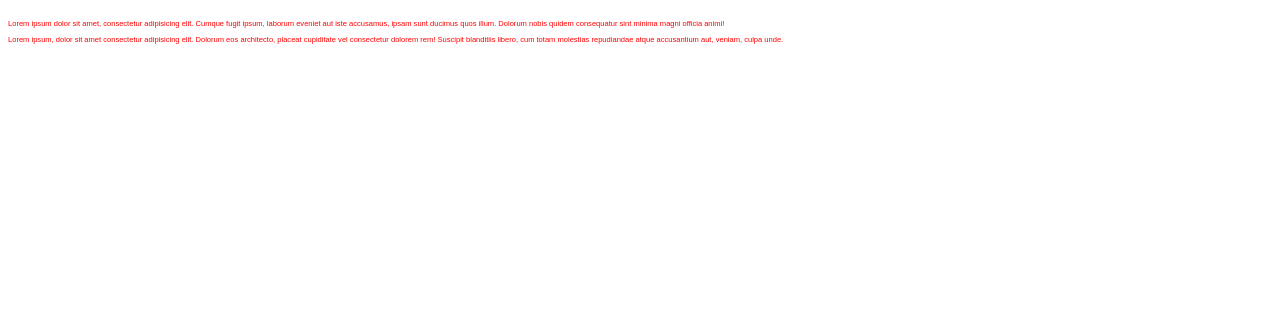
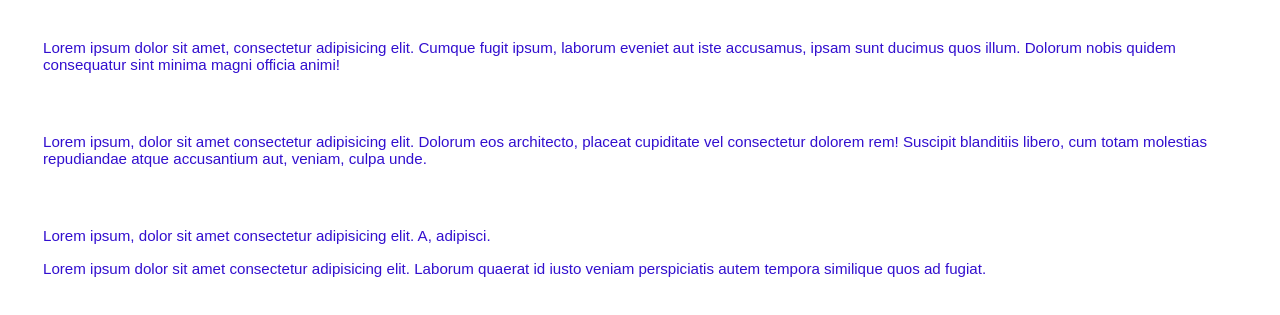
Before and after one commit to tranceyos2419/webpack_template, a website built with webpack: page views/index.html in a window 1280 px wide. Shown: the part 61-376 px from the top of the page. Built offline with nearby package versions, Linux system fonts and the light colour scheme.

Commit message:
refresh html file when webpack is watching

```diff
--- a/package.json
+++ b/package.json
@@ -21,6 +21,8 @@
     "babel-preset-env": "^1.7.0",
     "babel-preset-stage-0": "^6.24.1",
     "css-loader": "^0.28.11",
+    "raw-loader": "^0.5.1",
+    "reload-html-webpack-plugin": "^0.1.2",
     "style-loader": "^0.21.0",
     "webpack": "^4.12.0",
     "webpack-cli": "^3.0.3",
--- a/src/js/main.js
+++ b/src/js/main.js
@@ -1,6 +1,6 @@
 import * as run from './run';
 import '../css/style.css';
-
+import '../../views/index.html';
 run.exist();
 
 // import * as lib from './lib';
--- a/src/js/run.js
+++ b/src/js/run.js
@@ -2,8 +2,10 @@ import * as lib from './lib';
 
 export let exist = () => {
 
-    // console.log("Let's run");
+    console.log("Let's run");
     console.log("time " + lib.time);
 
     console.log("ES_arrow " + lib.multiplyES6(2, 3));
+
+    console.log("ES_arrow2 " + lib.multiplyES6(2, 2));
 }
--- a/src/scss/body.scss
+++ b/src/scss/body.scss
@@ -1,6 +1,8 @@
 body{
     .container{
-        font-size: 0.2cm;
-        color: red;
+        font-size: 0.4cm;
+        color: #320fcf;
+        margin: 20px 30px;
+        padding: 5px;
     }
 }
--- a/index.html
+++ b/views/index.html
@@ -4,7 +4,7 @@
     <meta charset="UTF-8">
     <meta name="viewport" content="width=device-width, initial-scale=1.0">
     <meta http-equiv="X-UA-Compatible" content="ie=edge">
-    <link rel="stylesheet" href="./src/css/style.css">
+    <!-- <link rel="stylesheet" href="./src/css/style.css"> -->
     <title>Windows_Webpack</title>
 </head>
 <body>
@@ -17,6 +17,12 @@
     <div class="container">
         <p>Lorem ipsum, dolor sit amet consectetur adipisicing elit. Dolorum eos architecto, placeat cupiditate vel consectetur dolorem rem! Suscipit blanditiis libero, cum totam molestias repudiandae atque accusantium aut, veniam, culpa unde.</p>
     </div>
+    <div class="container">
+        <p>
+            Lorem ipsum, dolor sit amet consectetur adipisicing elit. A, adipisci.
+        </p>
+        <p>Lorem ipsum dolor sit amet consectetur adipisicing elit. Laborum quaerat id iusto veniam perspiciatis autem tempora similique quos ad fugiat.</p>
+    </div>
 </body>
-<script src="./dist/bundle.js"></script>
+<script src="../dist/bundle.js"></script>
 </html>
--- a/webpack.config.js
+++ b/webpack.config.js
@@ -1,4 +1,5 @@
 const path = require('path');
+// const ReloadPlugin = require('reload-html-webpack-plugin');
 
 module.exports = {
     entry: [
@@ -23,7 +24,11 @@ module.exports = {
             },
             {
                 test: /\.css$/,
-                use: [ 'style-loader', 'css-loader' ]
+                use: ['style-loader', 'css-loader']
+            },
+            {
+                test: /\.html$/,
+                loader: "raw-loader"
             }
         ]
     }
```
Also changed, not shown: dist/bundle.js, src/css/style.css, 1 other file. Lines whose indentation alone changed are shown as unchanged.
